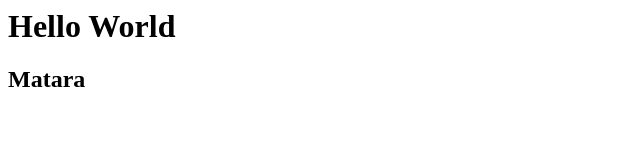
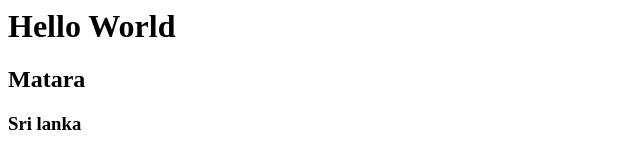
Before and after one commit to SanduniKaulshalya/Project, a plain HTML site: page index.html in a window 1280 px wide. Shown: the full height of the page, 0-640 px from the left. Drawn offline with Linux system fonts and the light colour scheme.

Commit message:
Update index.html

```diff
--- a/index.html
+++ b/index.html
@@ -4,5 +4,8 @@
         <h2>
             Matara
         </h2>
+        <h3>
+            Sri lanka
+        </h3>
     </body>
 </html>
```
